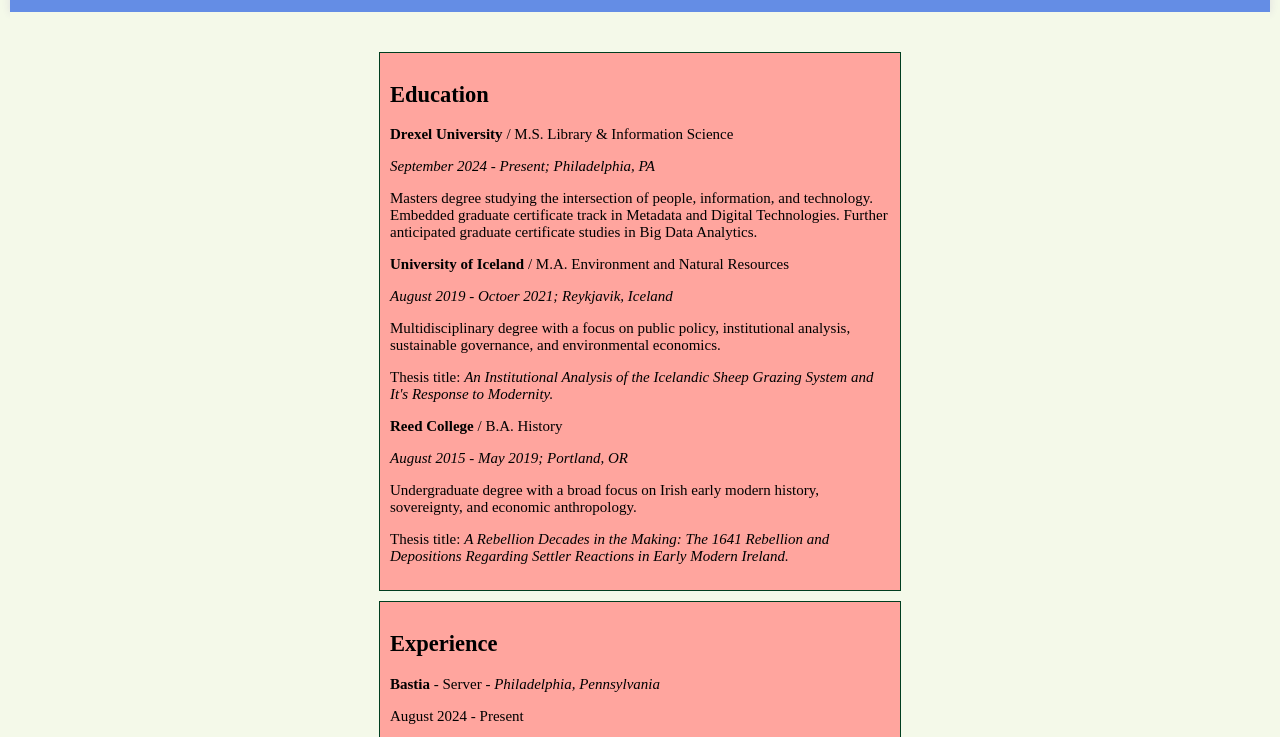
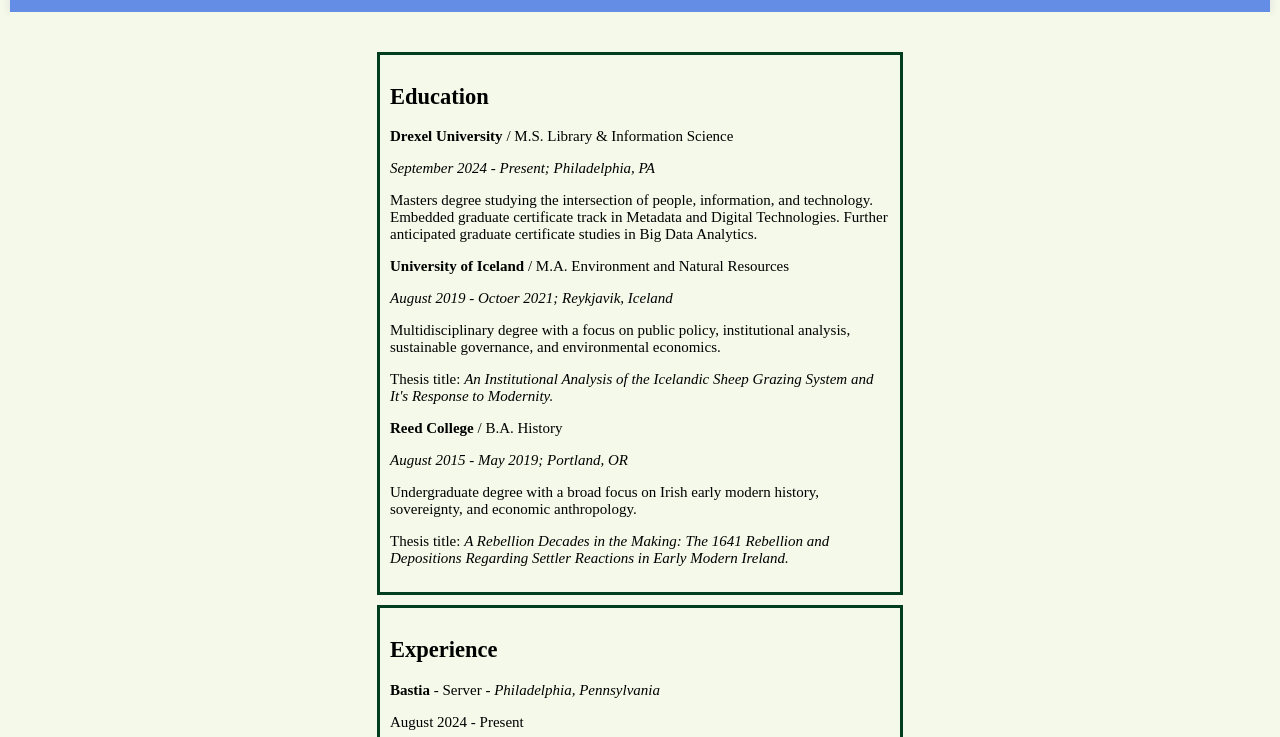
Before and after one commit to morudson000/INFO-552, a plain HTML site: page resume.html in a window 1280 px wide. Shown: the part 61-798 px from the top of the page. Drawn offline with Linux system fonts and the light colour scheme.

Commit message:
Add files via upload

```diff
--- a/styles.css
+++ b/styles.css
@@ -121,11 +121,11 @@ header {
 }
 
 .flex-container>div {
-    background-color: #FFA59E;
+    background-color: #F4F9E9;
     text-align: left;
     padding: 10px;
     font-size: 15px;
-    border: 1px solid #003E1F;
+    border: 3px solid #003E1F;
     width: 500px;
     margin: 0px;
 }
```
